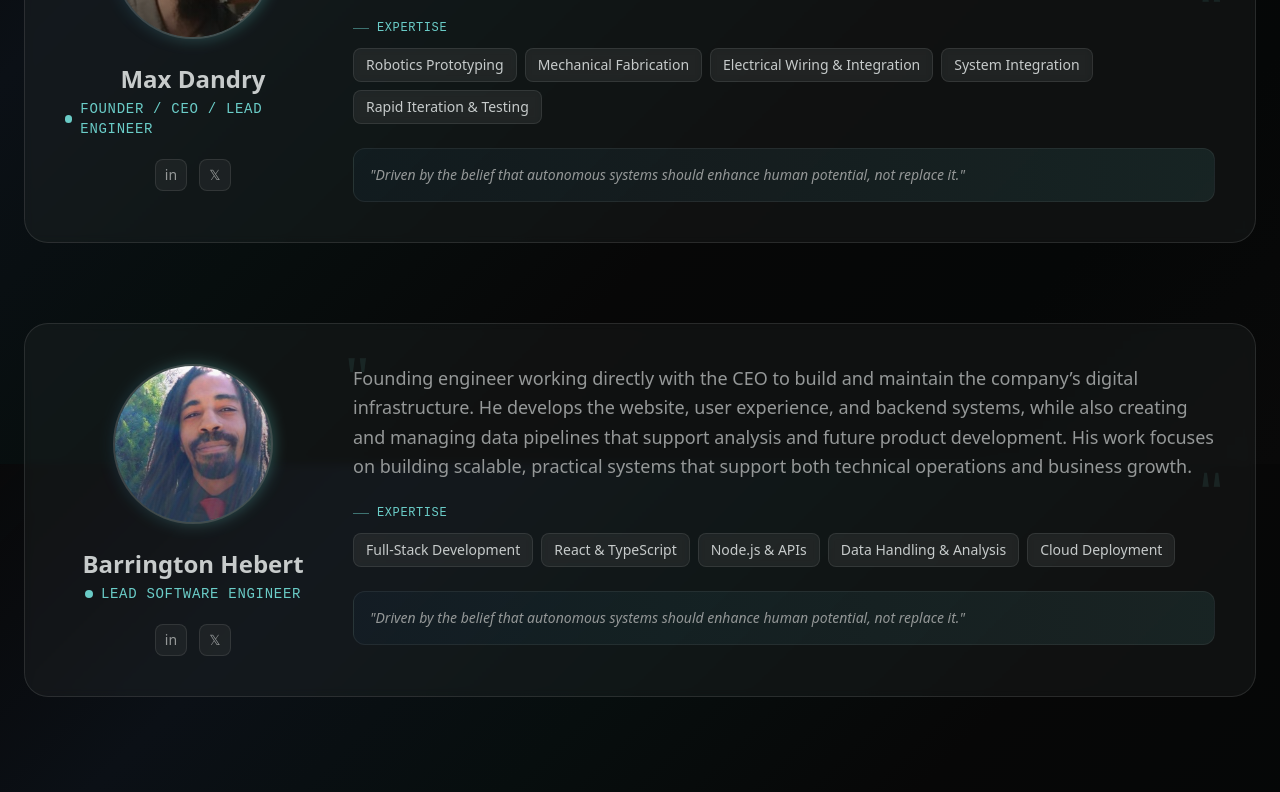
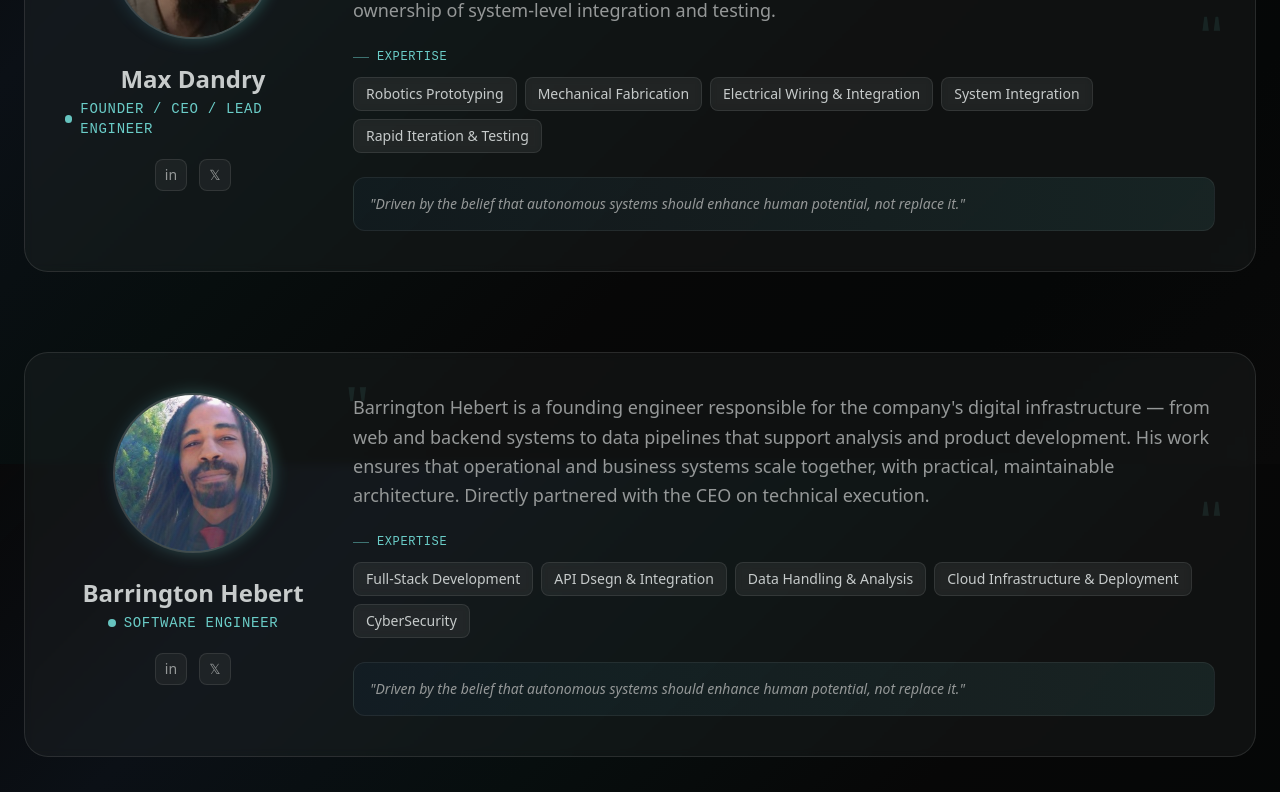
Before and after one commit to bkhebert/happy_futures, a React (Vite) app in the folder FrontEnd/: page /about in a window 1280 px wide. Shown: the part 2000-2792 px from the top of the page. Built offline with nearby package versions, Linux system fonts and the light colour scheme.

Commit message:
UPDATE bio

```diff
--- a/FrontEnd/src/views/About.tsx
+++ b/FrontEnd/src/views/About.tsx
@@ -21,7 +21,7 @@ const team: TeamMember[] = [
     title: "Founder / CEO / Lead Engineer",
     image: "/MaxProfilePic.png",
     description: "Builder focused on practical, real-world robotics.",
-    bio: "Max Dandry is a hands-on builder with a background in fabrication, electrical work, and rapid prototyping. He builds systems from the ground up, combining mechanical design, electronics, and software into working machines. His approach is rooted in real-world testing, fast iteration, and solving practical problems.",
+    bio: "Max Dandry is a hands-on builder with a background in fabrication, electrical work, and rapid prototyping. He builds complete robotic systems from the ground up, combining mechanical design, electronics, and software into working machines. His approach is rooted in real-world testing, fast iteration, and solving practical problems. He leads technical direction while maintaining direct ownership of system-level integration and testing.",
     expertise: [
     "Robotics Prototyping",
     "Mechanical Fabrication",
@@ -32,32 +32,32 @@ const team: TeamMember[] = [
   },
   {
     name: "Barrington Hebert",
-    title: "Lead Software Engineer",
+    title: "Software Engineer",
     image: "BarryProfilePic.png",
-    description: "Software developer with a passion for robotics and AI.",
-    bio: "Founding engineer working directly with the CEO to build and maintain the company’s digital infrastructure. He develops the website, user experience, and backend systems, while also creating and managing data pipelines that support analysis and future product development. His work focuses on building scalable, practical systems that support both technical operations and business growth.",
+    description: "Software developer and Marine veteran architecting scalable digital systems.",
+    bio: "Barrington Hebert is a founding engineer responsible for the company's digital infrastructure — from web and backend systems to data pipelines that support analysis and product development. His work ensures that operational and business systems scale together, with practical, maintainable architecture. Directly partnered with the CEO on technical execution.",
     expertise:[
     "Full-Stack Development",
-    "React & TypeScript",
-    "Node.js & APIs",
+    "API Dsegn & Integration",
     "Data Handling & Analysis",
-    "Cloud Deployment"
+    "Cloud Infrastructure & Deployment",
+    "CyberSecurity",
   ],
   },
-// {
-//   name: "Justin Tortorich",
-//   title: "VP of IT & Systems Integration",
-//   image: "/JustinProfilePic.jpg",
-//   description: "IT leader and Army veteran building secure, scalable systems for robotics operations.",
-//   bio: "Justin Tortorich is a U.S. Army veteran who deployed to Baghdad for Operation Iraqi Freedom and Operation New Dawn. He brings over a decade of IT leadership experience, most recently as VP of IT at M.S. Rau, where he managed infrastructure, security, and CRM operations. Currently completing his Executive MBA at Tulane, Justin bridges technical systems with business strategy.",
-//   expertise: [
-//     "IT Infrastructure & Security",
-//     "Systems Integration",
-//     "Salesforce Administration",
-//     "Project Management",
-//     "Veteran Leadership"
-//   ],
-// }
+  {
+    name: "Justin Tortorich",
+    title: "IT & Business Development",
+    image: "/JustinProfilePic.jpg",
+    description: "IT leader and Army veteran building secure, scalable systems for robotics operations.",
+    bio: "Justin Tortorich brings over a decade of IT leadership, most recently as VP of IT at M.S. Rau, where he managed infrastructure, security, and CRM operations. A veteran of Operation Iraqi Freedom and Operation New Dawn, he now leads IT and business development — aligning secure, scalable systems with growth strategy. Currently completing his Executive MBA at Tulane.",
+    expertise: [
+      "IT Infrastructure & Security",
+      "Systems Integration",
+      "Salesforce Administration",
+      "Project Management",
+      "Veteran Leadership"
+    ],
+  }
 ];
 
 // Company values
```
